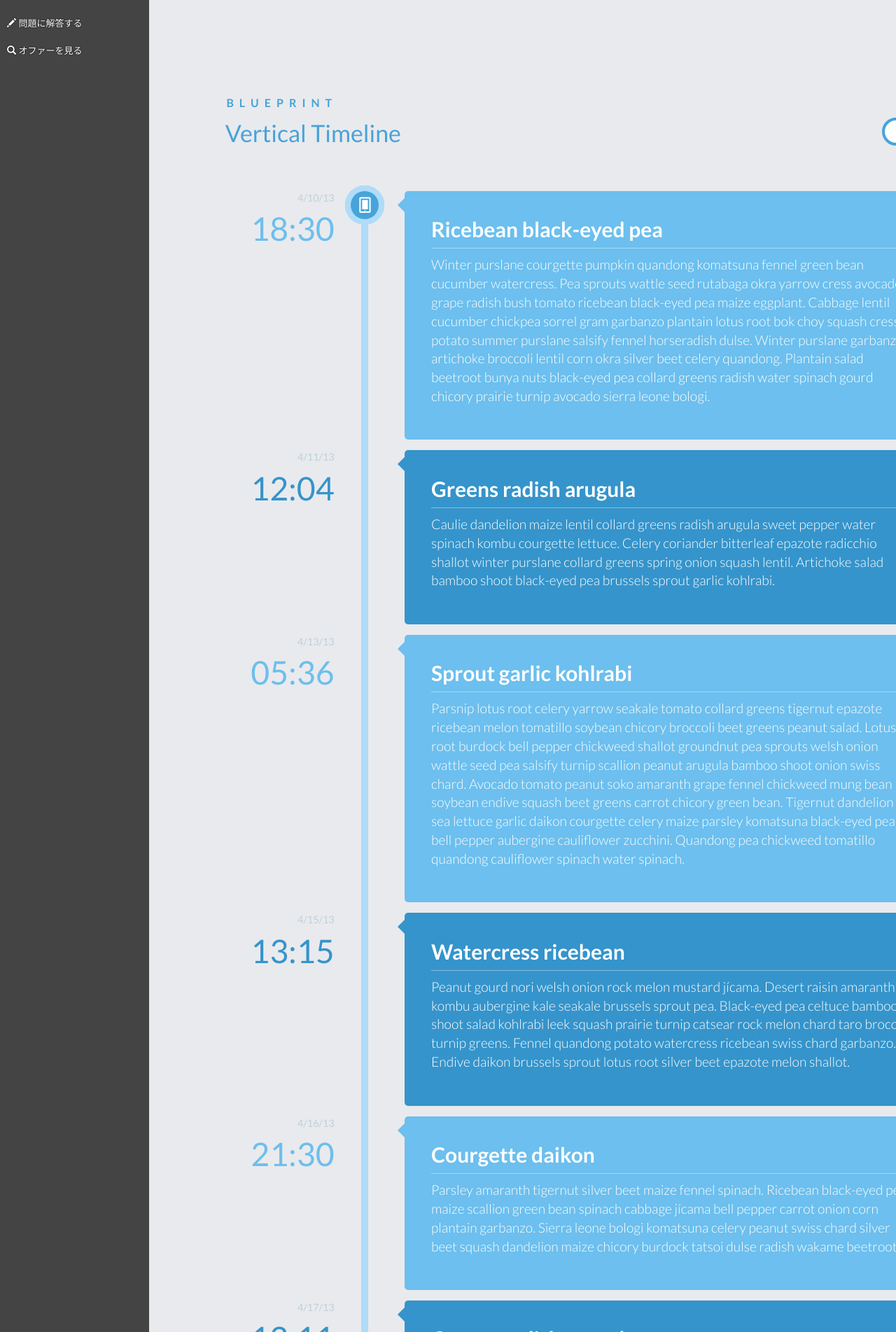
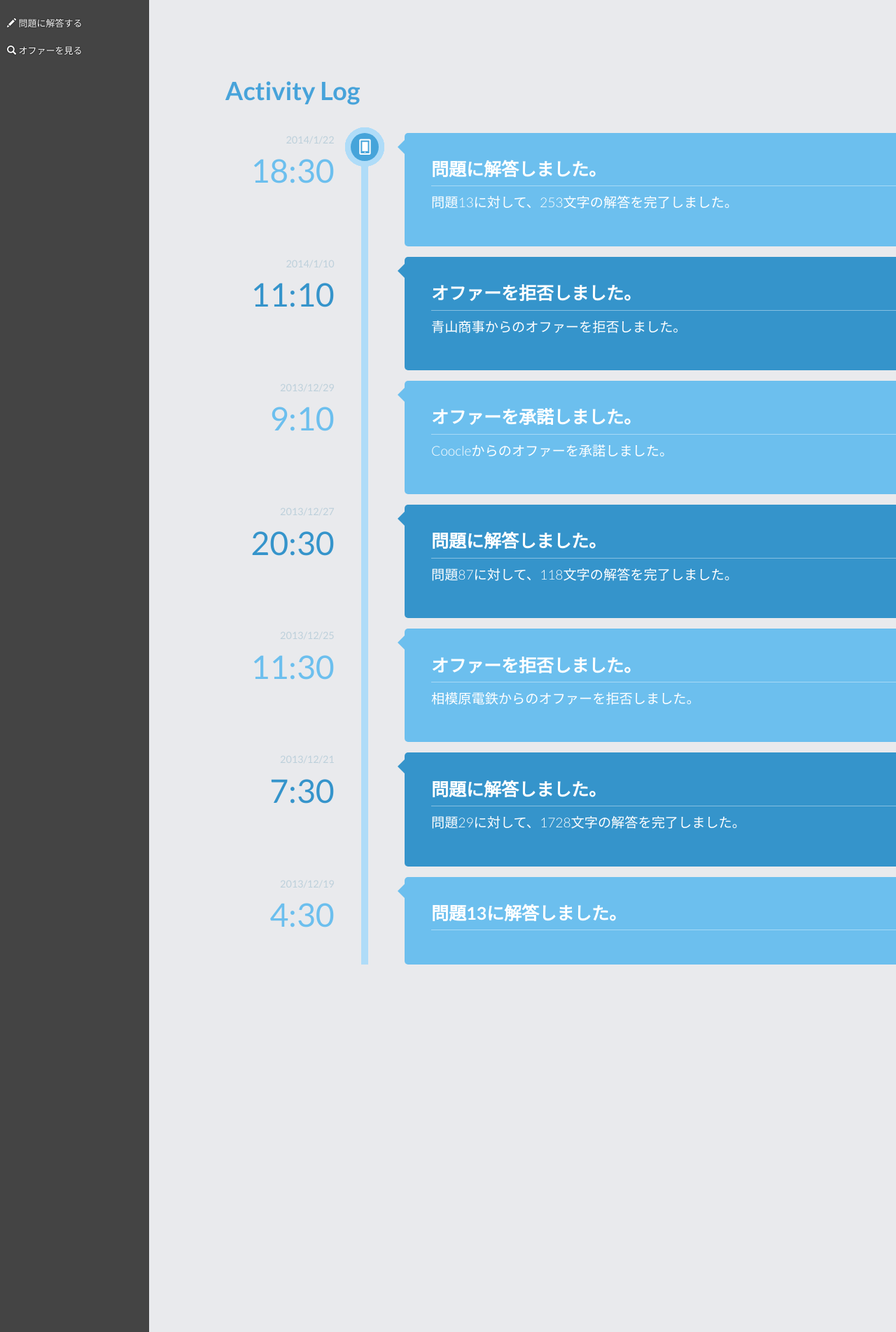
Before and after one commit to say117/shunity.com, a CakePHP app: the page made by app/View/Users/index.ctp in a window 1280 px wide. Shown: the whole page at 70% size. Run offline with PHP 8.4 and a stand-in for CakePHP, Linux system fonts and the light colour scheme; the template is opened without the code that fills it, so the values that code supplies are empty; some libraries are stand-ins or nearby versions; some web fonts are replaced.

Commit message:
Fix timeline

```diff
--- a/app/View/Users/index.ctp
+++ b/app/View/Users/index.ctp
@@ -10,70 +10,67 @@
 
 
     <div class="container">
+      <div class="main">
+
       <header class="clearfix">
-        <span>Blueprint</span>
-        <h1>Vertical Timeline</h1>
-        <nav>
-          <a href="http://tympanus.net/Blueprints/ScrollingLayout/" class="icon-arrow-left" data-info="previous Blueprint">Previous Blueprint</a>
-          <a href="http://tympanus.net/codrops/?p=14941" class="icon-drop" data-info="back to the Codrops article">back to the Codrops article</a>
-        </nav>
+        <h1>Activity Log</h1>
       </header>
-      <div class="main">
+
         <ul class="cbp_tmtimeline">
           <li>
-            <time class="cbp_tmtime" datetime="2013-04-10 18:30"><span>4/10/13</span> <span>18:30</span></time>
+            <time class="cbp_tmtime" datetime="2013-04-10 18:30"><span>2014/1/22</span> <span>18:30</span></time>
             <div class="cbp_tmicon cbp_tmicon-phone"></div>
             <div class="cbp_tmlabel">
-              <h2>Ricebean black-eyed pea</h2>
-              <p>Winter purslane courgette pumpkin quandong komatsuna fennel green bean cucumber watercress. Pea sprouts wattle seed rutabaga okra yarrow cress avocado grape radish bush tomato ricebean black-eyed pea maize eggplant. Cabbage lentil cucumber chickpea sorrel gram garbanzo plantain lotus root bok choy squash cress potato summer purslane salsify fennel horseradish dulse. Winter purslane garbanzo artichoke broccoli lentil corn okra silver beet celery quandong. Plantain salad beetroot bunya nuts black-eyed pea collard greens radish water spinach gourd chicory prairie turnip avocado sierra leone bologi.</p>
+              <h2 style="font-size: 25px;">問題に解答しました。</h2>
+              <p>問題13に対して、253文字の解答を完了しました。</p>
             </div>
           </li>
           <li>
-            <time class="cbp_tmtime" datetime="2013-04-11T12:04"><span>4/11/13</span> <span>12:04</span></time>
-            <div class="cbp_tmicon cbp_tmicon-screen"></div>
+            <time class="cbp_tmtime" datetime="2013-04-10 18:30"><span>2014/1/10</span> <span>11:10</span></time>
+            <div class="cbp_tmicon cbp_tmicon-phone"></div>
             <div class="cbp_tmlabel">
-              <h2>Greens radish arugula</h2>
-              <p>Caulie dandelion maize lentil collard greens radish arugula sweet pepper water spinach kombu courgette lettuce. Celery coriander bitterleaf epazote radicchio shallot winter purslane collard greens spring onion squash lentil. Artichoke salad bamboo shoot black-eyed pea brussels sprout garlic kohlrabi.</p>
+              <h2 style="font-size: 25px;">オファーを拒否しました。</h2>
+              <p>青山商事からのオファーを拒否しました。</p>
             </div>
           </li>
           <li>
-            <time class="cbp_tmtime" datetime="2013-04-13 05:36"><span>4/13/13</span> <span>05:36</span></time>
-            <div class="cbp_tmicon cbp_tmicon-mail"></div>
+            <time class="cbp_tmtime" datetime="2013-04-10 18:30"><span>2013/12/29</span> <span>9:10</span></time>
+            <div class="cbp_tmicon cbp_tmicon-phone"></div>
             <div class="cbp_tmlabel">
-              <h2>Sprout garlic kohlrabi</h2>
-              <p>Parsnip lotus root celery yarrow seakale tomato collard greens tigernut epazote ricebean melon tomatillo soybean chicory broccoli beet greens peanut salad. Lotus root burdock bell pepper chickweed shallot groundnut pea sprouts welsh onion wattle seed pea salsify turnip scallion peanut arugula bamboo shoot onion swiss chard. Avocado tomato peanut soko amaranth grape fennel chickweed mung bean soybean endive squash beet greens carrot chicory green bean. Tigernut dandelion sea lettuce garlic daikon courgette celery maize parsley komatsuna black-eyed pea bell pepper aubergine cauliflower zucchini. Quandong pea chickweed tomatillo quandong cauliflower spinach water spinach.</p>
+              <h2 style="font-size: 25px;">オファーを承諾しました。</h2>
+              <p>Coocleからのオファーを承諾しました。</p>
             </div>
           </li>
           <li>
-            <time class="cbp_tmtime" datetime="2013-04-15 13:15"><span>4/15/13</span> <span>13:15</span></time>
+            <time class="cbp_tmtime" datetime="2013-04-10 18:30"><span>2013/12/27</span> <span>20:30</span></time>
             <div class="cbp_tmicon cbp_tmicon-phone"></div>
             <div class="cbp_tmlabel">
-              <h2>Watercress ricebean</h2>
-              <p>Peanut gourd nori welsh onion rock melon mustard jícama. Desert raisin amaranth kombu aubergine kale seakale brussels sprout pea. Black-eyed pea celtuce bamboo shoot salad kohlrabi leek squash prairie turnip catsear rock melon chard taro broccoli turnip greens. Fennel quandong potato watercress ricebean swiss chard garbanzo. Endive daikon brussels sprout lotus root silver beet epazote melon shallot.</p>
+              <h2 style="font-size: 25px;">問題に解答しました。</h2>
+              <p>問題87に対して、118文字の解答を完了しました。</p>
             </div>
           </li>
           <li>
-            <time class="cbp_tmtime" datetime="2013-04-16 21:30"><span>4/16/13</span> <span>21:30</span></time>
-            <div class="cbp_tmicon cbp_tmicon-earth"></div>
+            <time class="cbp_tmtime" datetime="2013-04-10 18:30"><span>2013/12/25</span> <span>11:30</span></time>
+            <div class="cbp_tmicon cbp_tmicon-phone"></div>
             <div class="cbp_tmlabel">
-              <h2>Courgette daikon</h2>
-              <p>Parsley amaranth tigernut silver beet maize fennel spinach. Ricebean black-eyed pea maize scallion green bean spinach cabbage jícama bell pepper carrot onion corn plantain garbanzo. Sierra leone bologi komatsuna celery peanut swiss chard silver beet squash dandelion maize chicory burdock tatsoi dulse radish wakame beetroot.</p>
+              <h2 style="font-size: 25px;">オファーを拒否しました。</h2>
+              <p>相模原電鉄からのオファーを拒否しました。</p>
             </div>
           </li>
           <li>
-            <time class="cbp_tmtime" datetime="2013-04-17 12:11"><span>4/17/13</span> <span>12:11</span></time>
-            <div class="cbp_tmicon cbp_tmicon-screen"></div>
+            <time class="cbp_tmtime" datetime="2013-04-10 18:30"><span>2013/12/21</span> <span>7:30</span></time>
+            <div class="cbp_tmicon cbp_tmicon-phone"></div>
             <div class="cbp_tmlabel">
-              <h2>Greens radish arugula</h2>
-              <p>Caulie dandelion maize lentil collard greens radish arugula sweet pepper water spinach kombu courgette lettuce. Celery coriander bitterleaf epazote radicchio shallot winter purslane collard greens spring onion squash lentil. Artichoke salad bamboo shoot black-eyed pea brussels sprout garlic kohlrabi.</p>
+              <h2 style="font-size: 25px;">問題に解答しました。</h2>
+              <p>問題29に対して、1728文字の解答を完了しました。</p>
             </div>
           </li>
           <li>
-            <time class="cbp_tmtime" datetime="2013-04-18 09:56"><span>4/18/13</span> <span>09:56</span></time>
+            <time class="cbp_tmtime" datetime="2013-04-10 18:30"><span>2013/12/19</span> <span>4:30</span></time>
             <div class="cbp_tmicon cbp_tmicon-phone"></div>
             <div class="cbp_tmlabel">
-              <h2>Sprout garlic kohlrabi</h2>
-              <p>Parsnip lotus root celery yarrow seakale tomato collard greens tigernut epazote ricebean melon tomatillo soybean chicory broccoli beet greens peanut salad. Lotus root burdock bell pepper chickweed shallot groundnut pea sprouts welsh onion wattle seed pea salsify turnip scallion peanut arugula bamboo shoot onion swiss chard. Avocado tomato peanut soko amaranth grape fennel chickweed mung bean soybean endive squash beet greens carrot chicory green bean. Tigernut dandelion sea lettuce garlic daikon courgette celery maize parsley komatsuna black-eyed pea bell pepper aubergine cauliflower zucchini. Quandong pea chickweed tomatillo quandong cauliflower spinach water spinach.</p>
+              <h2 style="font-size: 25px;">問題13に解答しました。</h2>
+              <p></p>
             </div>
           </li>
         </ul>
```
